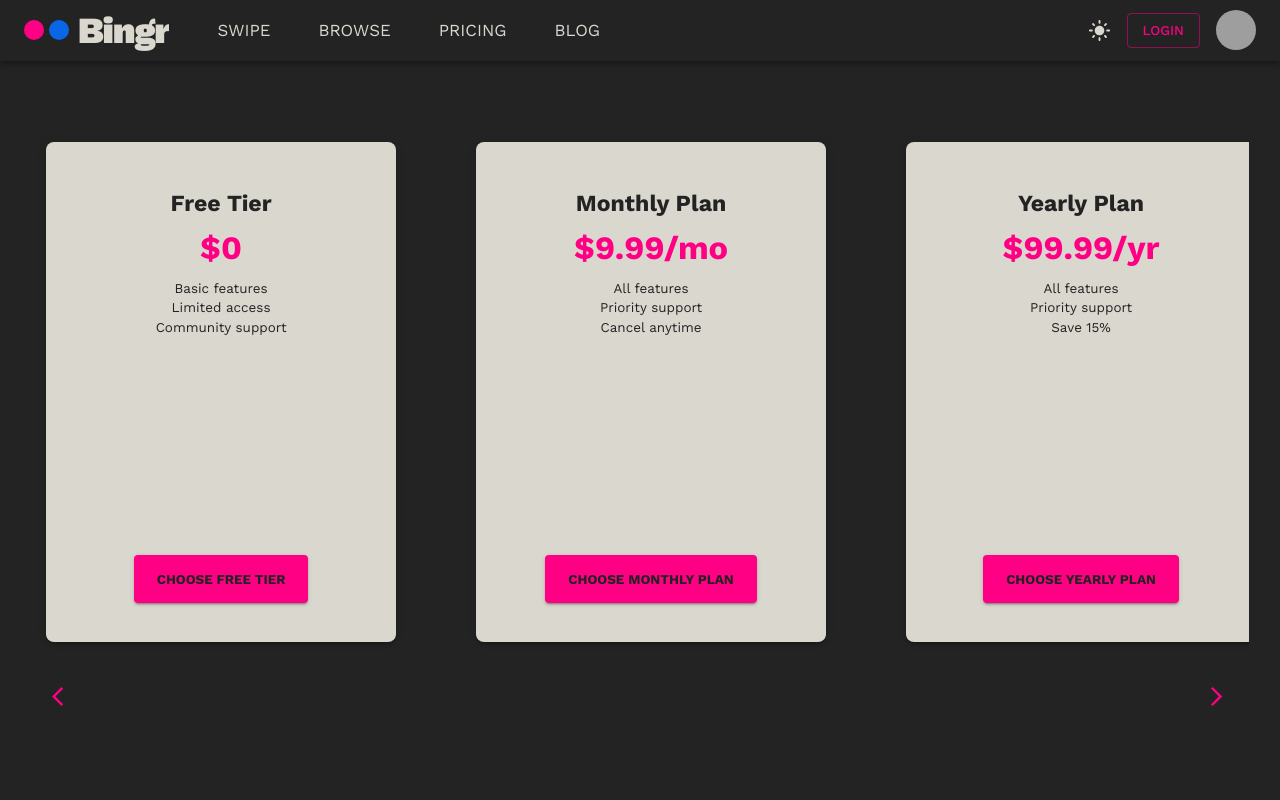
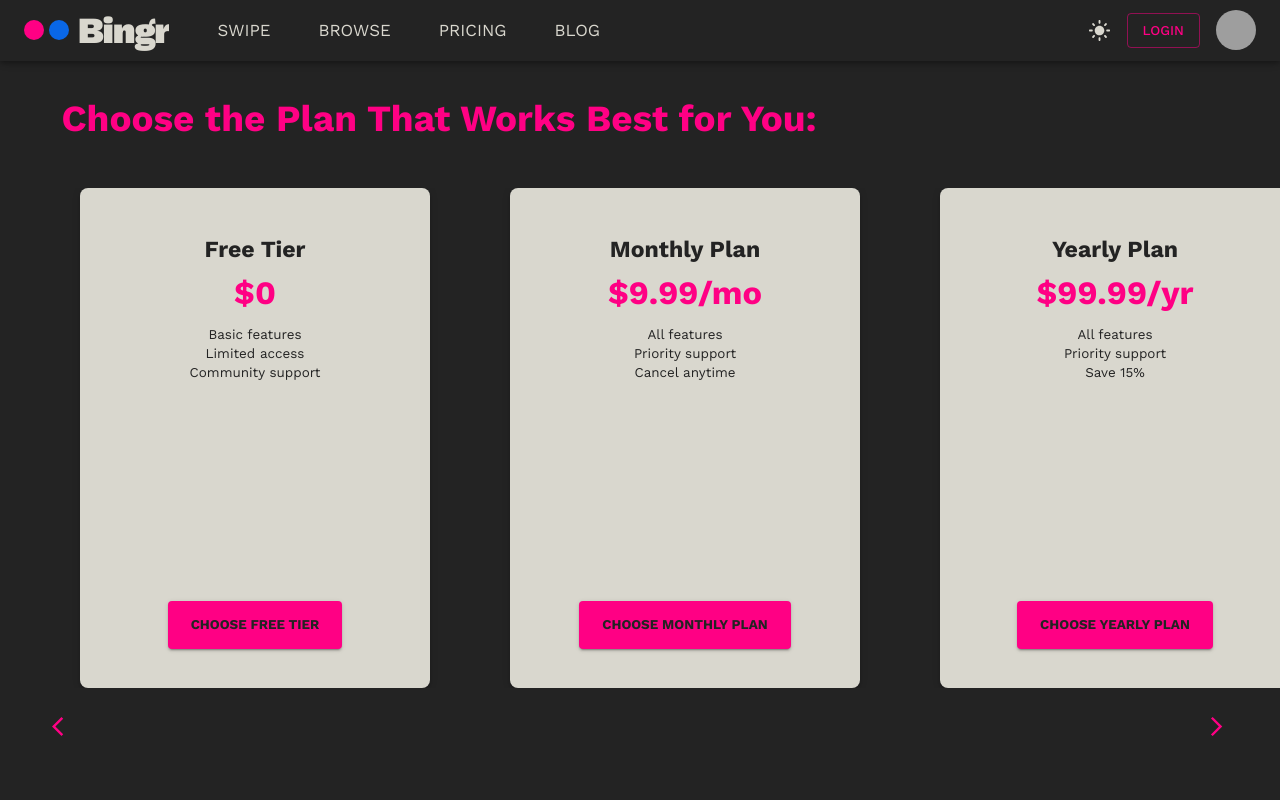
Before and after one commit to Idan-sh/Bingr, a React (Vite) app in the folder frontend/: page /pricing in a window 1280 px wide. Shown: the top 800 px of the page. Built offline with nearby package versions, Linux system fonts and the light colour scheme; grey boxes are pictures that could not be loaded.

Commit message:
Adjusted the scroll amound on pricing plans

```diff
--- a/frontend/src/pages/product/PricingPage.tsx
+++ b/frontend/src/pages/product/PricingPage.tsx
@@ -31,7 +31,7 @@ function PricingPage() {
 
   const handleScroll = (direction: "left" | "right") => {
     if (scrollContainerRef.current) {
-      const scrollAmount = direction === "left" ? -300 : 300;
+      const scrollAmount = direction === "left" ? -430 : 430;
       scrollContainerRef.current.scrollBy({ left: scrollAmount, behavior: "smooth" });
     }
   };
@@ -46,10 +46,24 @@ function PricingPage() {
         justifyContent: "center",
         backgroundColor: "background.default",
         color: "text.primary",
-        padding: "2rem",
         gap: "1rem"
       }}
     >
+      {/* Title */}
+      <Typography
+        variant="h4"
+        fontWeight="bold"
+        alignSelf="flex-start"
+        paddingInline="4rem"
+        sx={{
+          marginBottom: "2rem",
+          fontSize: { xs: "1.8rem", sm: "2.4rem" },
+          color: "primary.main"
+        }}
+      >
+        Choose the Plan That Works Best for You:
+      </Typography>
+
       {/* Scrollable Cards */}
       <Box
         ref={scrollContainerRef}
@@ -58,7 +72,8 @@ function PricingPage() {
           gap: 10,
           overflowX: "auto",
           scrollBehavior: "smooth",
-          padding: "1rem",
+          paddingBox: "1rem",
+          paddingInline: 10,
           maxWidth: "100%",
           "&::-webkit-scrollbar": { display: "none" } // Hide scrollbar for a cleaner look
         }}
```
